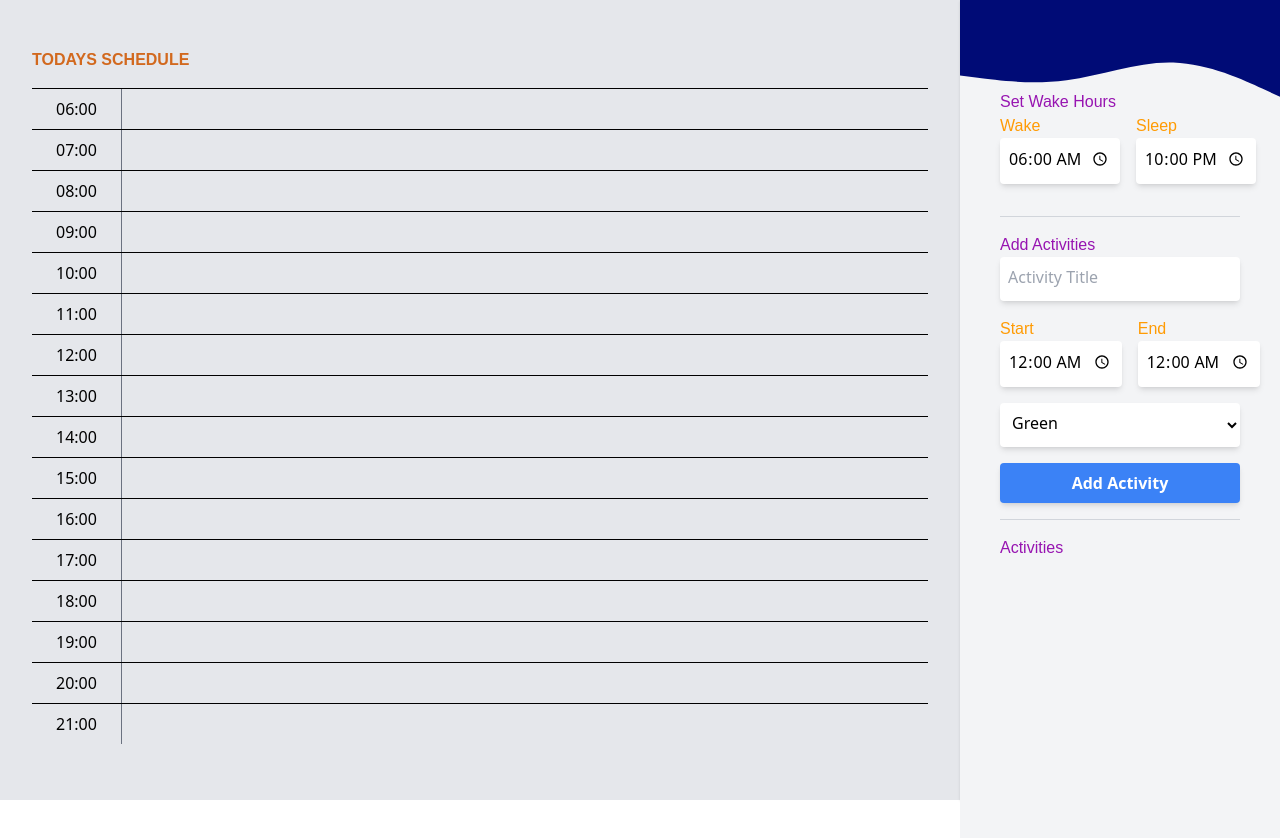
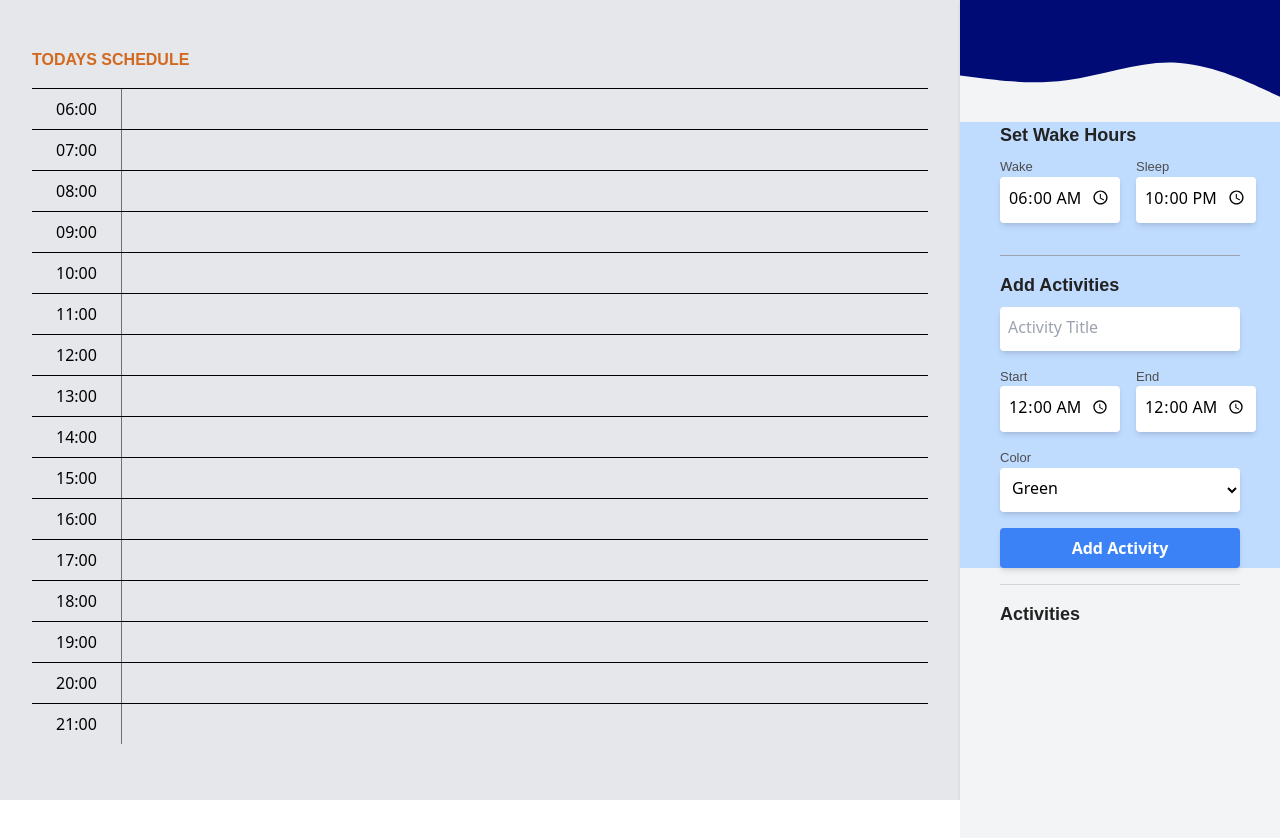
Before and after one commit to JasonBrunch/dayplanner, a Next.js app: page / in a window 1280 px wide. Built offline with nearby package versions, Linux system fonts and the light colour scheme; a web font is replaced by a local one.

Commit message:
Save point

```diff
--- a/globals.css
+++ b/globals.css
@@ -11,15 +11,17 @@
 }
 .heading2{
 font-family: "articulat-cf", sans-serif;
-font-weight: 400;
+font-weight: 800;
 font-style: normal;
-color:rgb(151, 20, 177);
+color:rgb(34, 34, 34);
+font-size: large;
 }
 .heading3{
     font-family: "articulat-cf", sans-serif;
     font-weight: 400;
     font-style: normal;
-    color:rgb(255, 155, 4);
+    color:rgb(78, 78, 78);
+    font-size:small
 }
 
 /* Other Font Styles */
--- a/pages/index.js
+++ b/pages/index.js
@@ -128,11 +128,10 @@ function Home() {
                       .map((slot, index) => (
                         <div
                           key={index}
-                          className={`flex-1 ${
-                            slot.activity
+                          className={`flex-1 ${slot.activity
                               ? colorMapping[slot.activity.color]
                               : ""
-                          }`}
+                            }`}
                         />
                       ))}
                     {activities
@@ -150,13 +149,12 @@ function Home() {
                             className="absolute text-sm whitespace-nowrap overflow-hidden"
                             style={{
                               width: "150%",
-                              left: `${
-                                (new Date(
-                                  `2021-01-01 ${activity.startTime}`
-                                ).getMinutes() /
+                              left: `${(new Date(
+                                `2021-01-01 ${activity.startTime}`
+                              ).getMinutes() /
                                   60) *
                                 100
-                              }%`,
+                                }%`,
                             }}
                           >
                             {displayTitle}
@@ -182,9 +180,9 @@ function Home() {
               style={{ width: "100%", height: "auto", display: "block" }}
             />
           </div>
-          <div className=" px-2 lg:px-10 flex flex-col">
+          <div className=" px-2 lg:px-10 flex flex-col bg-blue-200 mt-8">
             {/* Wake Time Input */}
-            <h2 className="heading2">Set Wake Hours</h2>
+            <h2 className="heading2 pb-2">Set Wake Hours</h2>
             <div className="flex gap-4">
               <div className="w-1/2">
                 <h3 className="heading3">Wake</h3>
@@ -206,8 +204,8 @@ function Home() {
               </div>
               {/* Sleep Time Input */}
             </div>
-            <hr className="border-t border-gray-300 my-4" />
-            <h2 className="heading2">Add Activities</h2>
+            <hr className="border-t border-gray-400 my-4" />
+            <h2 className="heading2 pb-2">Add Activities</h2>
             <input
               type="text"
               value={activityTitle}
@@ -216,7 +214,7 @@ function Home() {
               className="bg-white shadow-md rounded px-2 pt-2 pb-3 mb-4"
             />
             <div className="flex gap-4">
-              <div>
+              <div className="w-1/2">
                 <h3 className="heading3">Start</h3>
                 <input
                   type="time"
@@ -225,7 +223,7 @@ function Home() {
                   className=" bg-white shadow-md rounded px-2 pt-2 pb-3 mb-4 w-full"
                 />
               </div>
-              <div>
+              <div className="w-1/2">
                 <h3 className="heading3">End</h3>
                 <input
                   type="time"
@@ -237,10 +235,11 @@ function Home() {
             </div>
 
             {/* Color Selection Dropdown */}
+            <h3 className="heading3">Color</h3>
             <select
               value={activityColor}
               onChange={(e) => setActivityColor(e.target.value)}
-              className="bg-white shadow-md rounded px-2 pt-2 pb-3 mb-4"
+              className="bg-white shadow-md rounded px-2 pt-2 pb-3 mb-4 w-full"
             >
               {Object.keys(colorMapping).map((color) => (
                 <option key={color} value={color}>
@@ -258,7 +257,7 @@ function Home() {
 
           {/* Container for displaying activities */}
           <div className="px-2 lg:px-10 flex flex-col">
-          <hr className="border-t border-gray-300 my-4" />
+            <hr className="border-t border-gray-300 my-4" />
             <h2 className="heading2">Activities</h2>
             <ul>
               {activities.map((activity, index) => (
```
